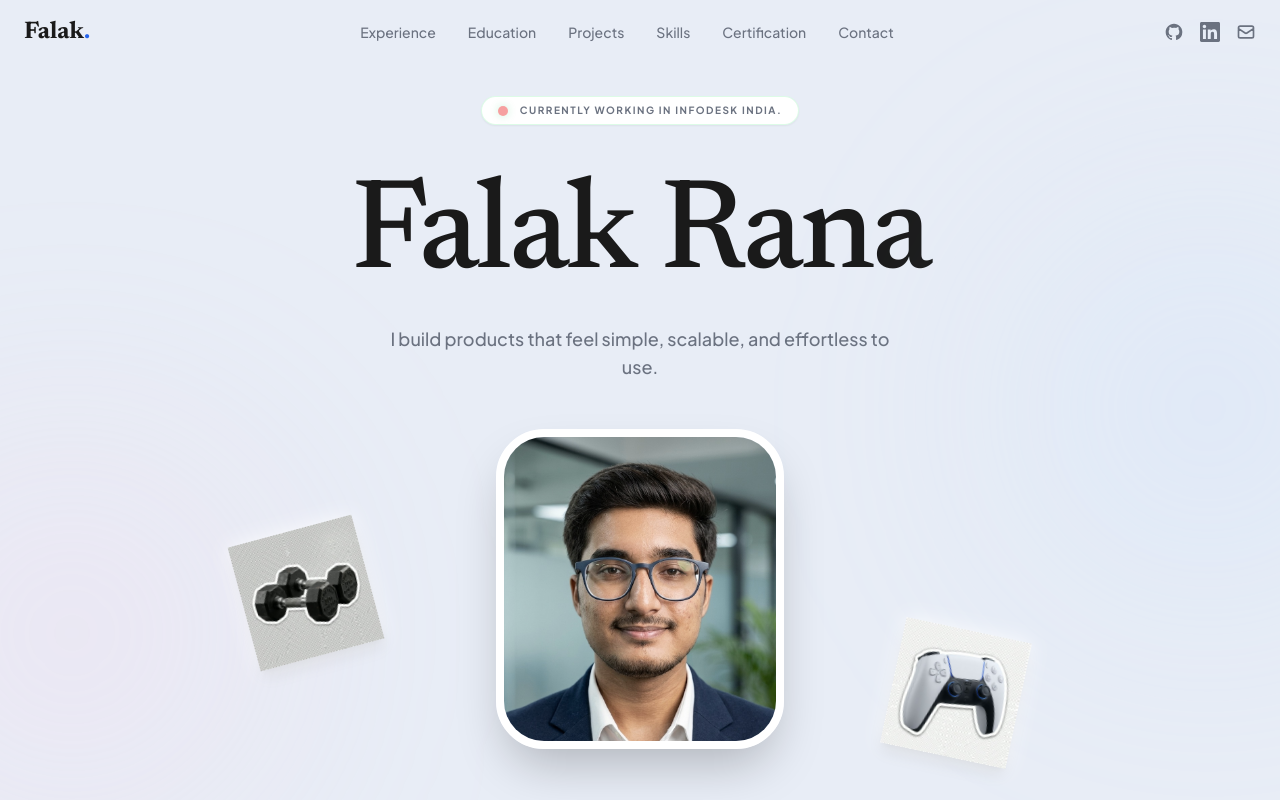
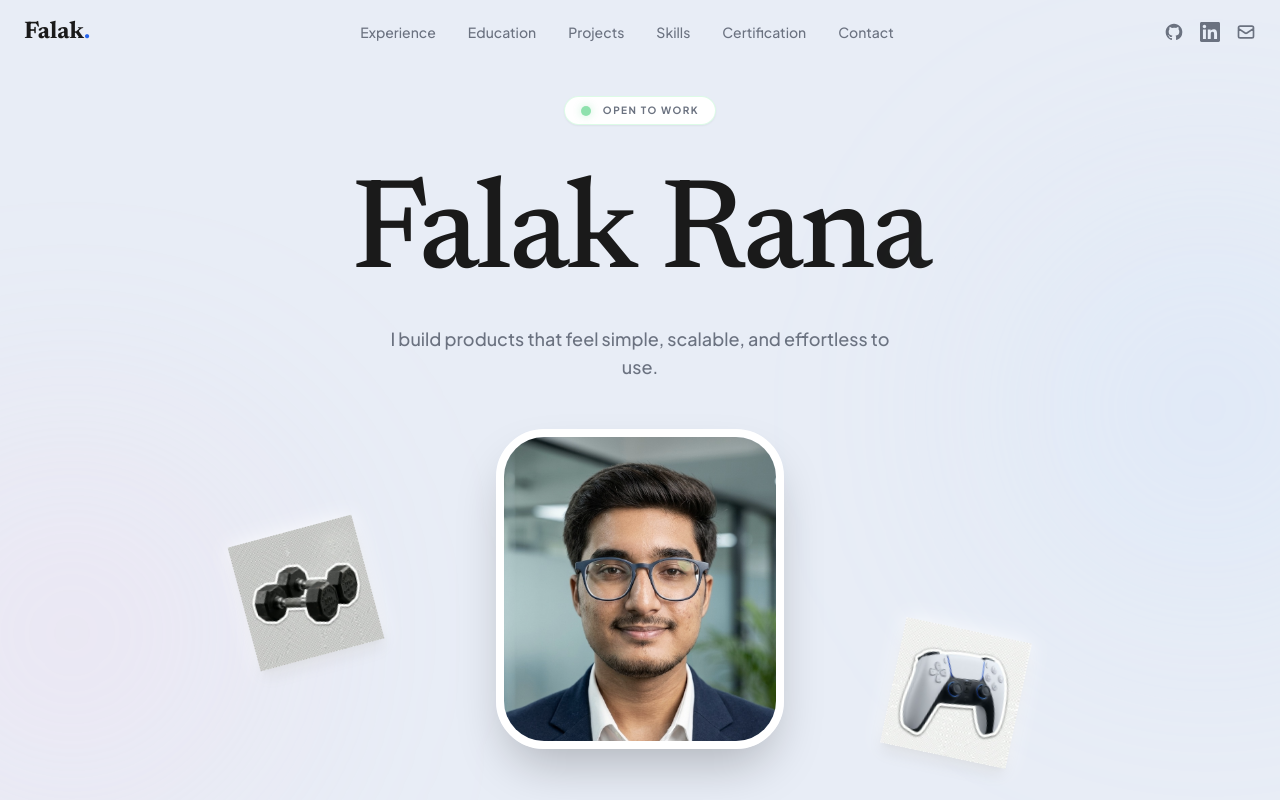
Before and after one commit to falakrana/myPortfolio, a React (Vite) app: page / in a window 1280 px wide. Shown: the top 800 px of the page. Built offline with nearby package versions, Linux system fonts and the light colour scheme.

Commit message:
Updated Hero file

```diff
--- a/src/components/Hero.jsx
+++ b/src/components/Hero.jsx
@@ -75,8 +75,8 @@ const Hero = () => {
 
       {/* Status Badge */}
       <div className="flex items-center gap-3 px-4 py-1.5 bg-white backdrop-blur border border-green-200/50 rounded-full shadow-sm mb-12 fade-in z-10 transition-transform hover:scale-105">
-        <div className="w-2.5 h-2.5 bg-red-500 rounded-full animate-pulse shadow-[0_0_8px_rgba(34,197,94,0.5)]"></div>
-        <span className="text-[10px] font-bold tracking-[0.15em] uppercase text-gray-500">Currently working in Infodesk India.</span>
+        <div className="w-2.5 h-2.5 bg-green-500 rounded-full animate-pulse shadow-[0_0_8px_rgba(34,197,94,0.5)]"></div>
+        <span className="text-[10px] font-bold tracking-[0.15em] uppercase text-gray-500">Open to work</span>
       </div>
 
       {/* Main Name Heading */}
```
